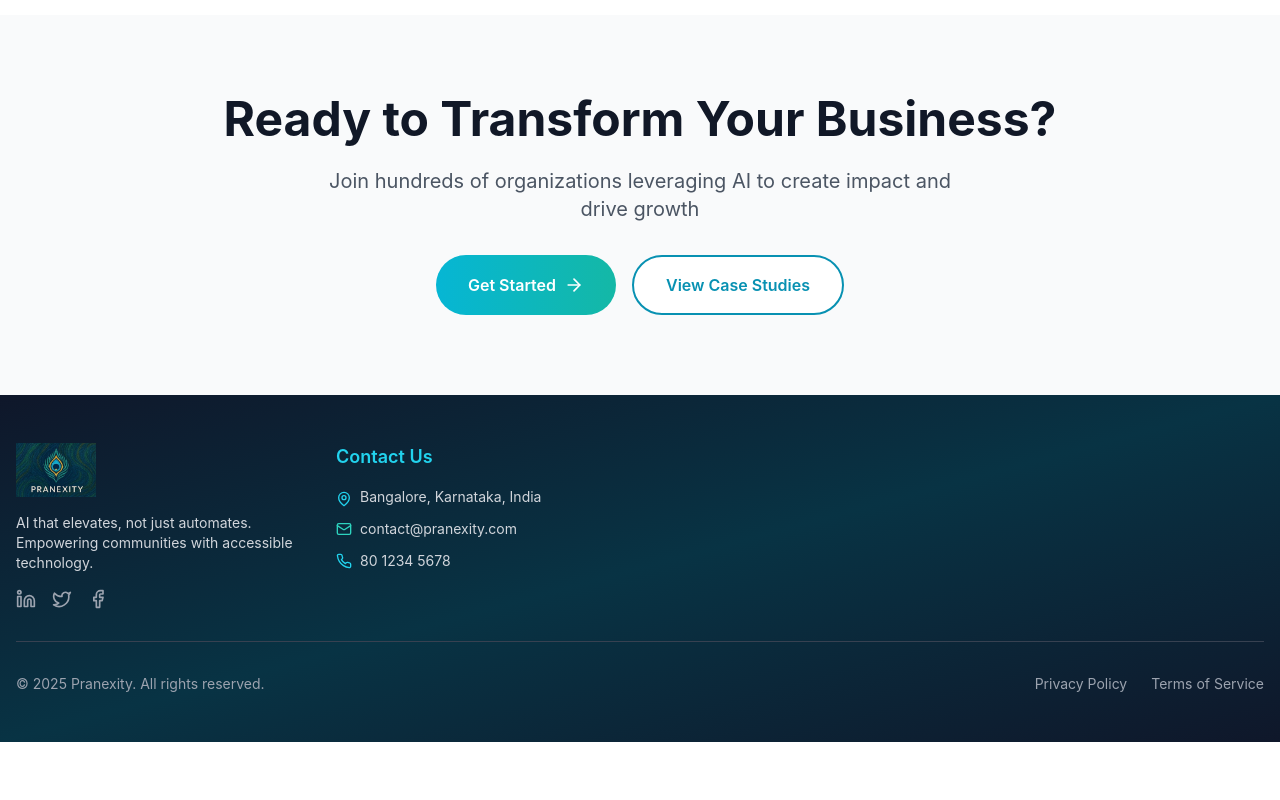
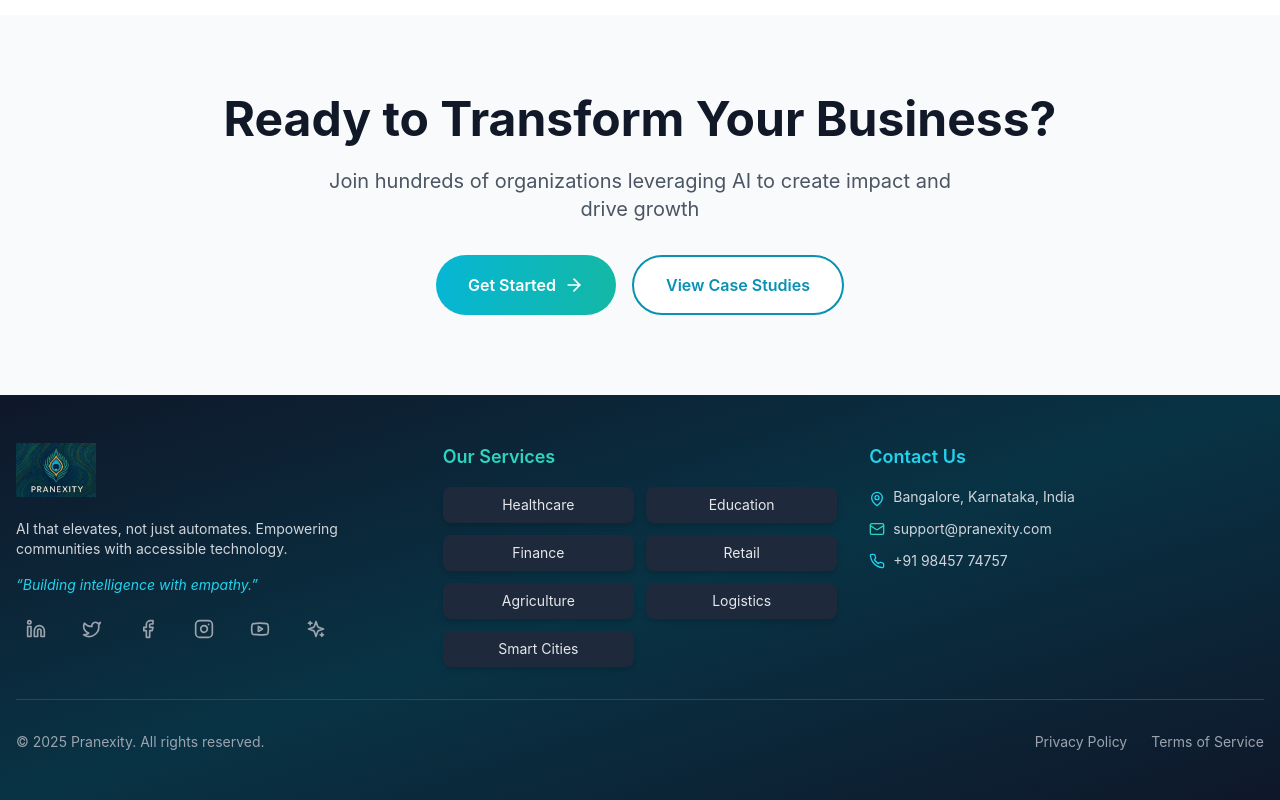
Before and after one commit to n3crozma147/Pranexity, a React (Vite) app: page / in a window 1280 px wide. Shown: the part 2305-3105 px from the top of the page. Before the commit the page ends 3047 px from the top, so only its background shows below. Built offline with nearby package versions, Linux system fonts and the light colour scheme.

Commit message:
footer sectoin changed with additional items and social media links

```diff
--- a/src/components/Footer.tsx
+++ b/src/components/Footer.tsx
@@ -1,6 +1,6 @@
 import { Link } from 'react-router-dom';
-import { Mail, Phone, MapPin, Linkedin, Twitter, Facebook, Sparkles } from 'lucide-react';
-import logo from '../Assetes/Pranexit_Logo.png'
+import { Mail, Phone, MapPin, Linkedin, Twitter, Facebook, Youtube, Instagram, Sparkles } from 'lucide-react';
+import logo from '../Assetes/Pranexit_Logo.png';
 
 const Footer = () => {
   const currentYear = new Date().getFullYear();
@@ -8,70 +8,109 @@ const Footer = () => {
   return (
     <footer className="bg-gradient-to-br from-slate-900 via-cyan-950 to-slate-900 text-white">
       <div className="container mx-auto px-4 py-12">
-        <div className="grid grid-cols-1 md:grid-cols-4 gap-8 mb-8">
+        <div className="grid grid-cols-1 md:grid-cols-3 gap-8 mb-8">
+
+          {/* Brand Section */}
           <div>
-            <div className="flex items-center space-x-2 mb-4">
-           <a href="/">
+            <a href="/" className="inline-block mb-4">
               <img
                 src={logo}
                 alt="Pranexity Logo"
                 className="w-20 h-auto object-contain transition-transform hover:scale-105"
               />
             </a>
-
-            </div>
             <p className="text-gray-300 text-sm mb-4">
               AI that elevates, not just automates. Empowering communities with accessible technology.
             </p>
+            <p className="italic text-cyan-400 text-sm mb-6">
+              “Building intelligence with empathy.”
+            </p>
+
+            {/* Social Links */}
             <div className="flex space-x-4">
-              <a href="#" className="text-gray-400 hover:text-cyan-400 transition-colors">
-                <Linkedin className="w-5 h-5" />
+              <a
+                href="https://www.linkedin.com/company/pranexity"
+                target="_blank"
+                rel="noopener noreferrer"
+                aria-label="LinkedIn"
+                className="text-gray-400 hover:text-cyan-400 focus:outline-none focus:text-cyan-300 transition-colors"
+              >
+                <Linkedin className="w-10 h-5" />
               </a>
-              <a href="#" className="text-gray-400 hover:text-blue-400 transition-colors">
-                <Twitter className="w-5 h-5" />
+              <a
+                href="https://twitter.com/pranexity"
+                target="_blank"
+                rel="noopener noreferrer"
+                aria-label="Twitter"
+                className="text-gray-400 hover:text-blue-400 focus:outline-none focus:text-blue-300 transition-colors"
+              >
+                <Twitter className="w-10 h-5" />
               </a>
-              <a href="#" className="text-gray-400 hover:text-blue-500 transition-colors">
-                <Facebook className="w-5 h-5" />
+              <a
+                href="https://www.facebook.com/pranexity"
+                target="_blank"
+                rel="noopener noreferrer"
+                aria-label="Facebook"
+                className="text-gray-400 hover:text-blue-500 focus:outline-none focus:text-blue-400 transition-colors"
+              >
+                <Facebook className="w-10 h-5" />
+              </a>
+              <a
+                href="https://www.instagram.com/pranexity"
+                target="_blank"
+                rel="noopener noreferrer"
+                aria-label="Instagram"
+                className="text-gray-400 hover:text-pink-500 focus:outline-none focus:text-pink-400 transition-colors"
+              >
+                <Instagram className="w-10 h-5" />
+              </a>
+              <a
+                href="https://www.youtube.com/@pranexity"
+                target="_blank"
+                rel="noopener noreferrer"
+                aria-label="YouTube"
+                className="text-gray-400 hover:text-red-500 focus:outline-none focus:text-red-400 transition-colors"
+              >
+                <Youtube className="w-10 h-5" />
+              </a>
+              <a
+                href="https://www.glassdoor.co.in/Overview/Working-at-Pranexity"
+                target="_blank"
+                rel="noopener noreferrer"
+                aria-label="Glassdoor"
+                className="text-gray-400 hover:text-green-400 focus:outline-none focus:text-green-300 transition-colors"
+              >
+                <Sparkles className="w-10 h-5" />
               </a>
             </div>
           </div>
 
-          {/* <div>
-            <h3 className="text-lg font-semibold mb-4 text-cyan-400">Quick Links</h3>
-            <ul className="space-y-2">
-              <li>
-                <Link to="/" className="text-gray-300 hover:text-white transition-colors text-sm">
-                  Home
+          {/* Services Section - Two Column Clickable Grid */}
+          <div>
+            <h3 className="text-lg font-semibold mb-4 text-teal-400">Our Services</h3>
+            <div className="grid grid-cols-2 gap-3">
+              {[
+                { name: 'Healthcare', path: '/services/healthcare' },
+                { name: 'Education', path: '/services/education' },
+                { name: 'Finance', path: '/services/finance' },
+                { name: 'Retail', path: '/services/retail' },
+                { name: 'Agriculture', path: '/services/agriculture' },
+                { name: 'Logistics', path: '/services/logistics' },
+                { name: 'Smart Cities', path: '/services/smart-cities' },
+              ].map((service) => (
+                <Link
+                  key={service.name}
+                  to={service.path}
+                  className="text-gray-200 text-sm text-center bg-slate-800 rounded-lg px-4 py-2 hover:bg-cyan-600 hover:text-white focus:outline-none focus:ring-2 focus:ring-cyan-400 transition-all shadow-md"
+                  role="button"
+                >
+                  {service.name}
                 </Link>
-              </li>
-              <li>
-                <Link to="/about" className="text-gray-300 hover:text-white transition-colors text-sm">
-                  About Us
-                </Link>
-              </li>
-              <li>
-                <Link to="/services" className="text-gray-300 hover:text-white transition-colors text-sm">
-                  Services
-                </Link>
-              </li>
-              <li>
-                <Link to="/case-studies" className="text-gray-300 hover:text-white transition-colors text-sm">
-                  Case Studies
-                </Link>
-              </li>
-            </ul>
+              ))}
+            </div>
           </div>
 
-          <div>
-            <h3 className="text-lg font-semibold mb-4 text-teal-400">Solutions</h3>
-            <ul className="space-y-2">
-              <li className="text-gray-300 text-sm">Healthcare AI</li>
-              <li className="text-gray-300 text-sm">Education Technology</li>
-              <li className="text-gray-300 text-sm">Financial Services</li>
-              <li className="text-gray-300 text-sm">Retail Automation</li>
-            </ul>
-          </div> */}
-
+          {/* Contact Section */}
           <div>
             <h3 className="text-lg font-semibold mb-4 text-cyan-400">Contact Us</h3>
             <ul className="space-y-3">
@@ -81,18 +120,22 @@ const Footer = () => {
               </li>
               <li className="flex items-center space-x-2 text-sm">
                 <Mail className="w-4 h-4 text-teal-400 flex-shrink-0" />
-                <a href="mailto:contact@pranexity.com" className="text-gray-300 hover:text-white transition-colors">
-                  contact@pranexity.com
+                <a
+                  href="mailto:support@pranexity.com"
+                  className="text-gray-300 hover:text-white focus:outline-none focus:text-white transition-colors"
+                >
+                  support@pranexity.com
                 </a>
               </li>
               <li className="flex items-center space-x-2 text-sm">
                 <Phone className="w-4 h-4 text-cyan-400 flex-shrink-0" />
-                <span className="text-gray-300">80 1234 5678</span>
+                <span className="text-gray-300">+91 98457 74757</span>
               </li>
             </ul>
           </div>
         </div>
 
+        {/* Bottom Bar */}
         <div className="border-t border-gray-700 pt-8">
           <div className="flex flex-col md:flex-row justify-between items-center space-y-4 md:space-y-0">
             <p className="text-gray-400 text-sm">
```
Lines whose indentation alone changed are shown as unchanged.
